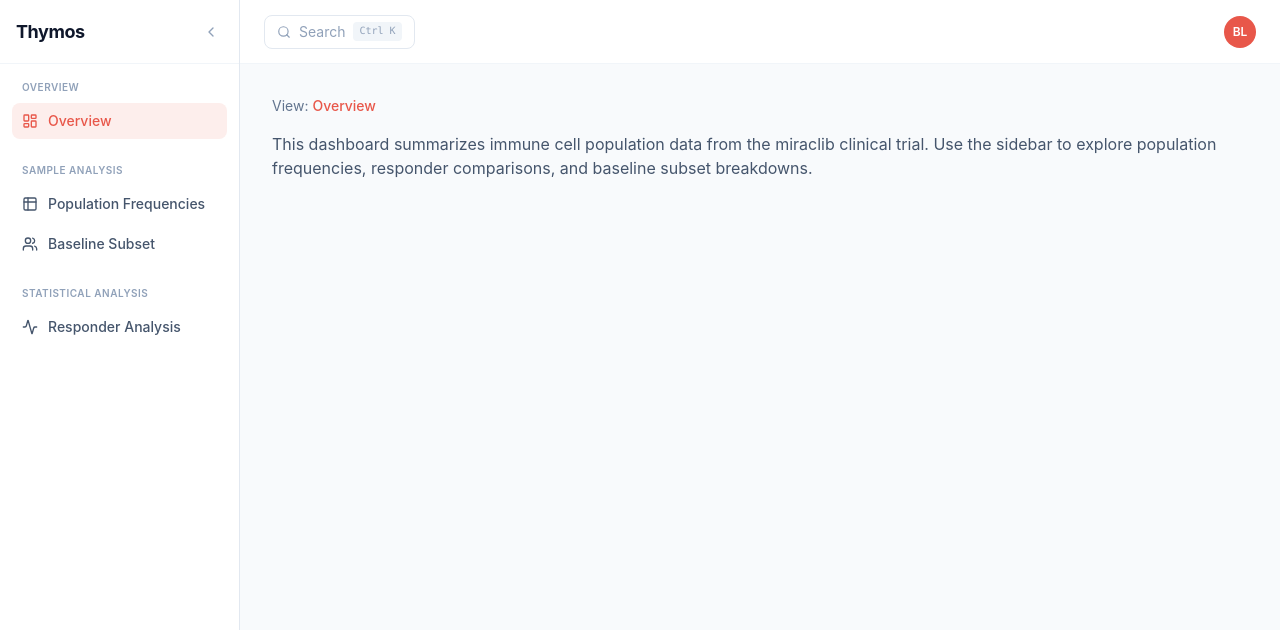
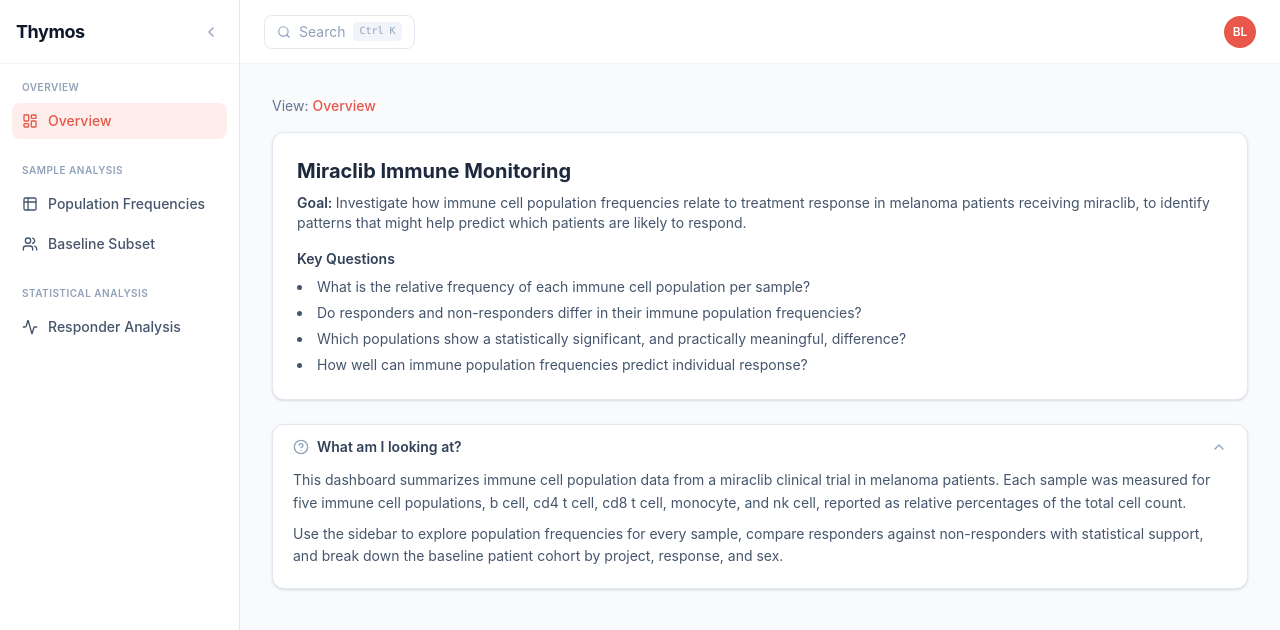
Before and after one commit to rishabhlingam/Thymos, a React app in the folder frontend/: page / in a window 1280 px wide. Shown: the top 630 px of the page. Built offline with nearby package versions, Linux system fonts and the light colour scheme; no server answers; the HTML template or start-up script is replaced by a standard one.

Commit message:
Changed Overview tab to match

```diff
--- /dev/null
+++ b/frontend/src/components/ExplainerBox.jsx
@@ -0,0 +1,33 @@
+import { useState } from 'react'
+import { HelpCircle, ChevronDown, ChevronUp } from 'lucide-react'
+
+function ExplainerBox({ title = 'What am I looking at?', children, defaultOpen = false }) {
+  const [open, setOpen] = useState(defaultOpen)
+
+  return (
+    <div className="bg-white shadow rounded-xl border border-slate-200 overflow-hidden">
+      <button
+        type="button"
+        onClick={() => setOpen((o) => !o)}
+        className="w-full flex items-center justify-between px-5 py-3 text-left"
+      >
+        <span className="flex items-center gap-2 text-sm font-semibold text-slate-700">
+          <HelpCircle size={16} className="text-slate-400" />
+          {title}
+        </span>
+        {open ? (
+          <ChevronUp size={16} className="text-slate-400" />
+        ) : (
+          <ChevronDown size={16} className="text-slate-400" />
+        )}
+      </button>
+      {open && (
+        <div className="px-5 pb-5 text-sm text-slate-600 leading-relaxed space-y-2">
+          {children}
+        </div>
+      )}
+    </div>
+  )
+}
+
+export default ExplainerBox
--- a/frontend/src/components/Overview.jsx
+++ b/frontend/src/components/Overview.jsx
@@ -1,5 +1,6 @@
 import { useEffect, useState } from 'react'
 import Breadcrumb from './Breadcrumb'
+import ExplainerBox from './ExplainerBox'
 
 function KpiCard({ label, value }) {
   return (
@@ -24,11 +25,41 @@ function Overview() {
     <div className="space-y-6">
       <Breadcrumb items={[{ label: 'View', value: 'Overview' }]} />
 
-      <p className="text-slate-600">
-        This dashboard summarizes immune cell population data from the miraclib
-        clinical trial. Use the sidebar to explore population frequencies,
-        responder comparisons, and baseline subset breakdowns.
-      </p>
+      <div className="bg-white shadow rounded-xl border border-slate-200 p-6 space-y-4">
+        <div>
+          <h1 className="text-xl font-bold text-slate-800">Miraclib Immune Monitoring</h1>
+          <p className="text-sm text-slate-600 mt-2">
+            <span className="font-semibold text-slate-700">Goal: </span>
+            Investigate how immune cell population frequencies relate to treatment
+            response in melanoma patients receiving miraclib, to identify patterns
+            that might help predict which patients are likely to respond.
+          </p>
+        </div>
+        <div>
+          <p className="text-sm font-semibold text-slate-700 mb-2">Key Questions</p>
+          <ul className="text-sm text-slate-600 space-y-1.5 list-disc list-inside">
+            <li>What is the relative frequency of each immune cell population per sample?</li>
+            <li>Do responders and non-responders differ in their immune population frequencies?</li>
+            <li>Which populations show a statistically significant, and practically meaningful, difference?</li>
+            <li>How well can immune population frequencies predict individual response?</li>
+          </ul>
+        </div>
+      </div>
+
+      <ExplainerBox title="What am I looking at?" defaultOpen>
+        <p>
+          This dashboard summarizes immune cell population data from a miraclib
+          clinical trial in melanoma patients. Each sample was measured for five
+          immune cell populations, b cell, cd4 t cell, cd8 t cell, monocyte, and
+          nk cell, reported as relative percentages of the total cell count.
+        </p>
+        <p>
+          Use the sidebar to explore population frequencies for every sample,
+          compare responders against non-responders with statistical support,
+          and break down the baseline patient cohort by project, response, and sex.
+        </p>
+      </ExplainerBox>
+
       {stats && (
         <div className="grid grid-cols-1 md:grid-cols-3 gap-6">
           <KpiCard label="Baseline melanoma PBMC samples" value={stats.total_samples} />
```
